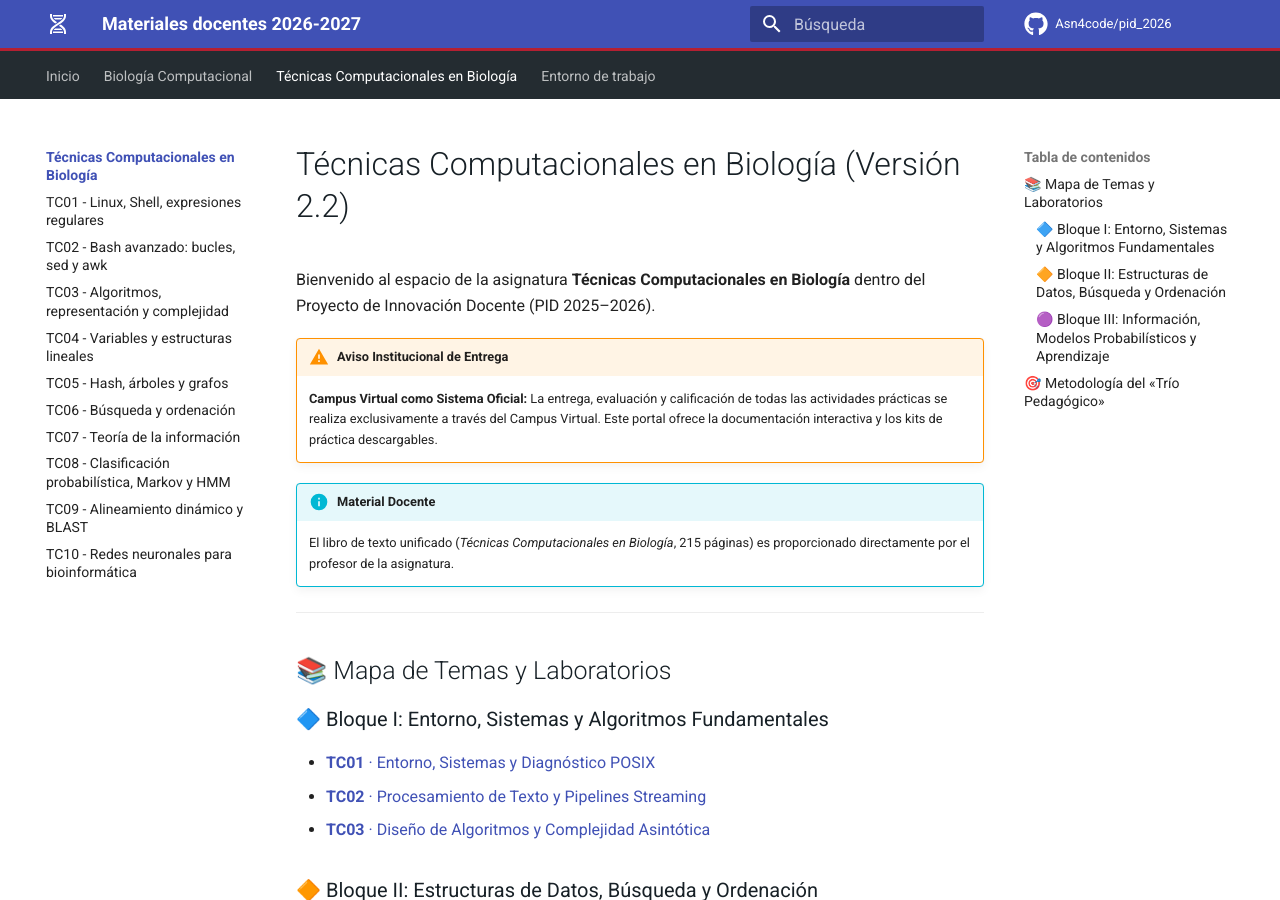
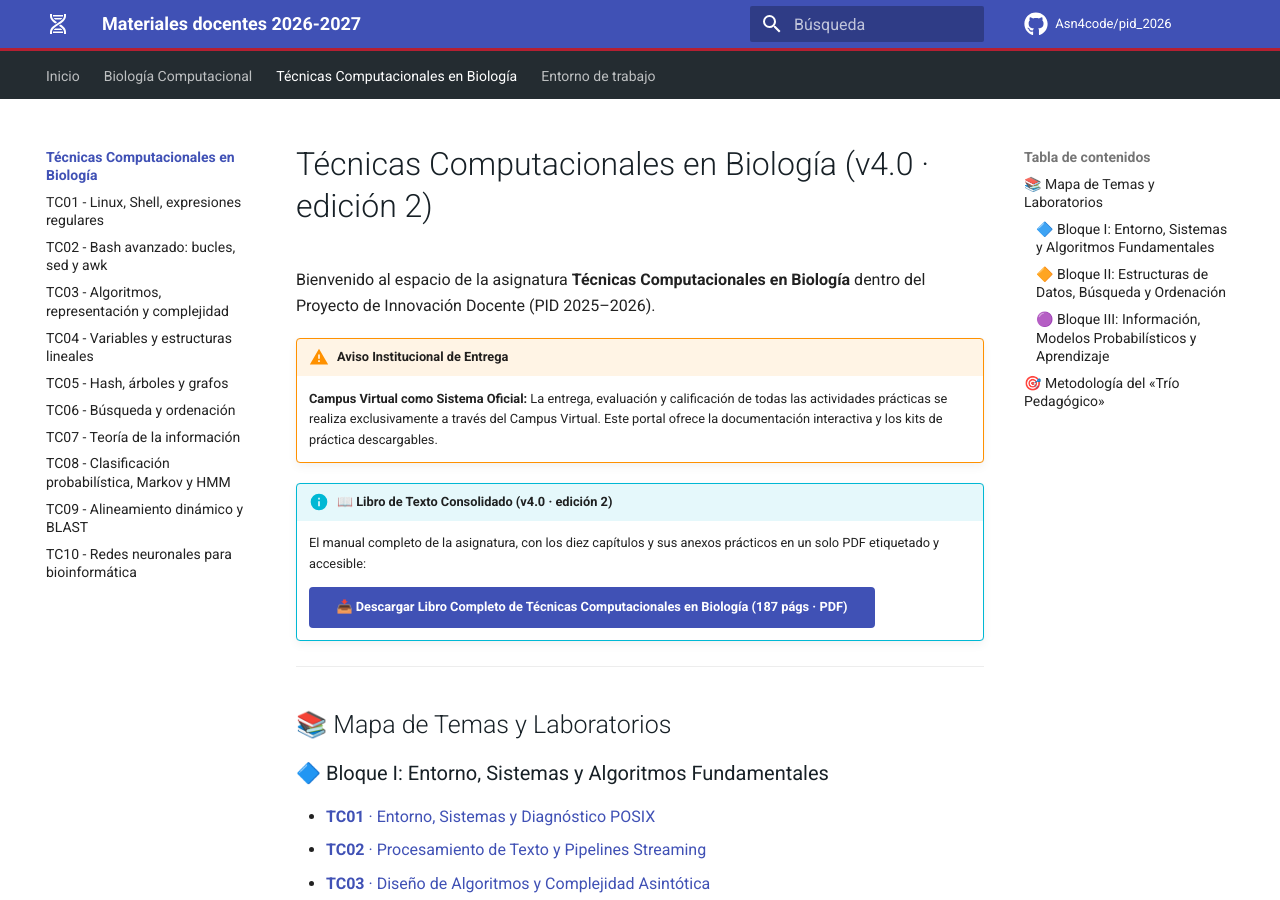
Before and after one commit to Asn4code/pid_2026, an MkDocs documentation site: the page built from docs/tecnicas-computacionales-biologia/index.md, in a window 1280 px wide and 900 px high. Built offline with MkDocs 1.6.1 and Material for MkDocs 9.7.7, drawn with Linux system fonts in a browser that asks for light colours; comment, search, counter and statistics services are not loaded.

Commit message:
fix(portal): alinear las portadas con la edición 2
Tres desajustes que quedaron tras publicar v4.0:

- La portada contaba nueve módulos de Técnicas; con TC10 son diez.
- El índice de Biología ofrecía el libro consolidado v3.0 de 240 páginas, que
  contradecía el BC-libro_v4.0 de 207 enlazado desde cada capítulo. Ahora
  ofrece el de la edición 2 y deja el anterior como edición previa.
- El índice de Técnicas se anunciaba como versión 2.2 y decía que el libro lo
  proporciona el profesor directamente, cuando TC-libro_v4.0 ya está en el
  portal. Ahora lo enlaza.

Comprobado con mkdocs build --strict, que es lo que ejecuta el flujo de
publicación: sin avisos y sin enlaces relativos rotos.

```diff
--- a/docs/tecnicas-computacionales-biologia/index.md
+++ b/docs/tecnicas-computacionales-biologia/index.md
@@ -1,17 +1,20 @@
 ---
 title: Técnicas Computacionales en Biología
-description: Programa docente, bloques temáticos y prácticas de laboratorio (Versión 2.2).
+description: Programa docente, bloques temáticos y prácticas de laboratorio (v4.0 · edición 2).
 ---
 
-# Técnicas Computacionales en Biología (Versión 2.2)
+# Técnicas Computacionales en Biología (v4.0 · edición 2)
 
 Bienvenido al espacio de la asignatura **Técnicas Computacionales en Biología** dentro del Proyecto de Innovación Docente (PID 2025–2026).
 
 !!! warning "Aviso Institucional de Entrega"
     **Campus Virtual como Sistema Oficial:** La entrega, evaluación y calificación de todas las actividades prácticas se realiza exclusivamente a través del Campus Virtual. Este portal ofrece la documentación interactiva y los kits de práctica descargables.
 
-!!! info "Material Docente"
-    El libro de texto unificado (*Técnicas Computacionales en Biología*, 215 páginas) es proporcionado directamente por el profesor de la asignatura.
+!!! info "📖 Libro de Texto Consolidado (v4.0 · edición 2)"
+    El manual completo de la asignatura, con los diez capítulos y sus anexos
+    prácticos en un solo PDF etiquetado y accesible:
+
+    [📥 Descargar Libro Completo de Técnicas Computacionales en Biología (187 págs · PDF)](../assets/libros/TC-libro_v4.0.pdf){ .md-button .md-button--primary }
 
 ---
 
```
Also changed, not shown: docs/biologia-computacional/index.md (+6 -3 lines), docs/index.md (+2 -2 lines).
